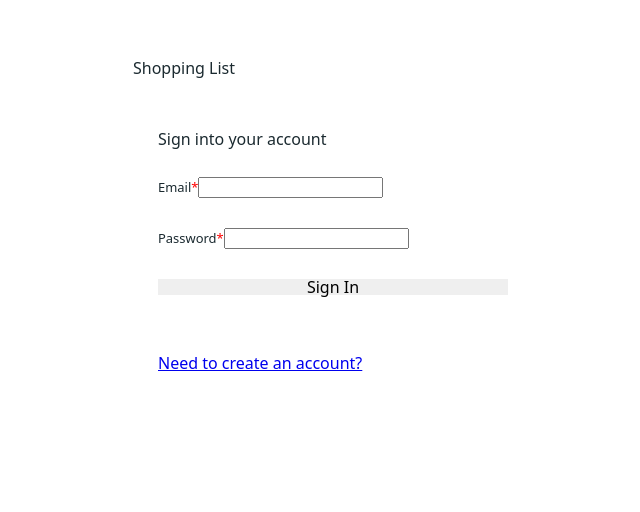
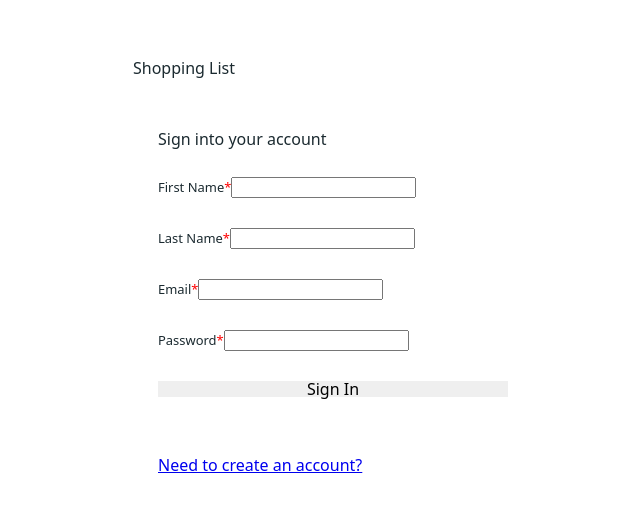
Before and after one commit to CDD-App-Team/cdd-frontend, a React app: page /auth in a window 1280 px wide. Shown: the top 512 px of the page, without its empty margins (307-947 px from the left). Built offline with nearby package versions, Linux system fonts and the light colour scheme; no server answers.

Commit message:
changing urls in auth service, and credentials in AuthForm

```diff
--- a/src/Components/Auth/AuthForm.js
+++ b/src/Components/Auth/AuthForm.js
@@ -9,8 +9,10 @@ import styles from './AuthForm.css';
 export default function AuthForm({ mode = 'signin' }) {
   const { signUp, signIn, error } = useAuth();
   const [credentials, handleChange] = useForm({
+    firstName: '',
+    lastName: '',
     email: '',
-    password: '',
+    passwordH: '',
   });
 
   const handleSubmit = async (e) => {
@@ -46,6 +48,24 @@ export default function AuthForm({ mode = 'signin' }) {
       <h2>{type.prompt}</h2>
 
       <InputControl
+        label="First Name"
+        name="firstName"
+        type="text"
+        required
+        value={credentials.firstName}
+        onChange={handleChange}
+      />
+
+      <InputControl
+        label="Last Name"
+        name="lastName"
+        type="text"
+        required
+        value={credentials.lastName}
+        onChange={handleChange}
+      />
+
+      <InputControl
         label="Email"
         name="email"
         type="email"
--- a/src/services/auth.js
+++ b/src/services/auth.js
@@ -1,15 +1,15 @@
 import { del, get, post } from './request.js';
 
-const URL = '/api/v1/auth';
+const URL = '/api/v1/users';
 
 export async function signUpUser(credentials) {
-  const response = await post(`${URL}/signup`, credentials);
+  const response = await post(`${URL}`, credentials);
   response.user = response.data;
   return response;
 }
 
 export async function signInUser(credentials) {
-  const response = await post(`${URL}/signin`, credentials);
+  const response = await post(`${URL}/sessions`, credentials);
   response.user = response.data;
   return response;
 }
@@ -20,7 +20,7 @@ export async function signOutUser() {
 }
 
 export async function verifyUser() {
-  const response = await get(`${URL}/verify`);
+  const response = await get(`${URL}/me`);
   response.user = response.data;
   return response;
 }
```
